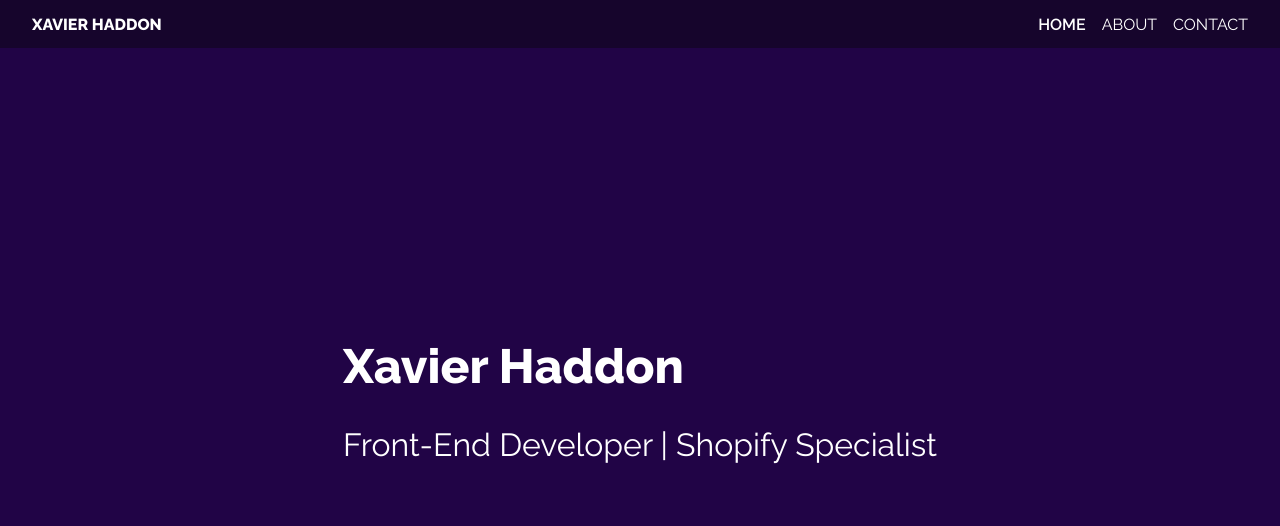
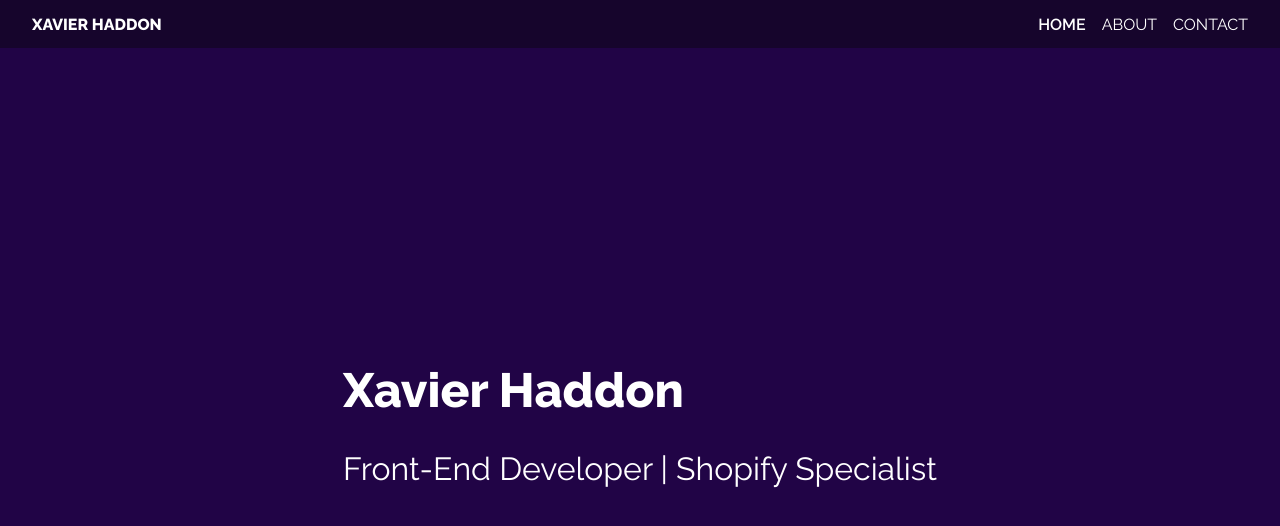
Before and after one commit to xavierbellhaddon/developer-portfolio-site, a plain HTML site: page index.html in a window 1280 px wide. Drawn offline with Linux system fonts and the light colour scheme.

Commit message:
added top margin to hero

```diff
--- a/styles.css
+++ b/styles.css
@@ -19,8 +19,11 @@ html, body {
     overflow-x: hidden;
 }
 
-section {
-    height: 100vh;
+footer {
+    background-color: #16052C;
+}
+
+nav, section, footer {
     padding: 0 2rem;
 }
 
@@ -30,7 +33,6 @@ section {
     display: flex;
     height: 3rem;
     justify-content: space-between;
-    padding: 0 2rem;
     position: fixed;
     width: 100%;
 }
@@ -129,6 +131,11 @@ section {
     transition: all 0.3s ease;
 }
 
+.hero {
+    margin-top: 3rem;
+    height: calc(100vh - 3rem);
+}
+
 .hero__outer-copy-container {
     align-items: center;
     display: flex;
@@ -149,10 +156,6 @@ section {
     background-color: #440041;
 }
 
-.footer {
-    background-color: #16052C;
-}
-
 @media only screen and (min-width: 600px) {
     .navbar__list_desktop {
         display: flex;
```
